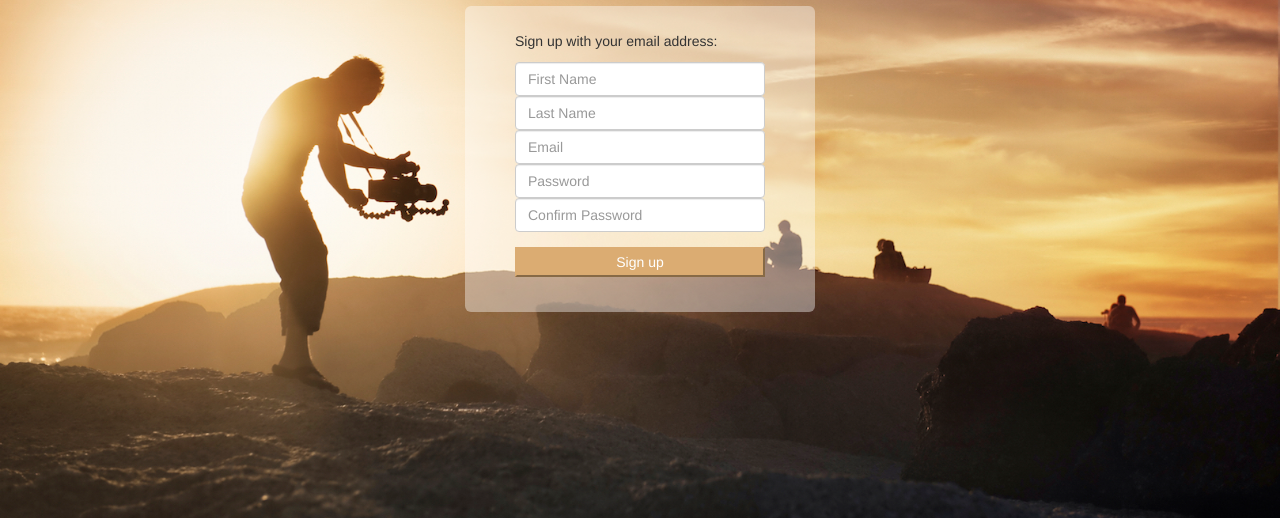
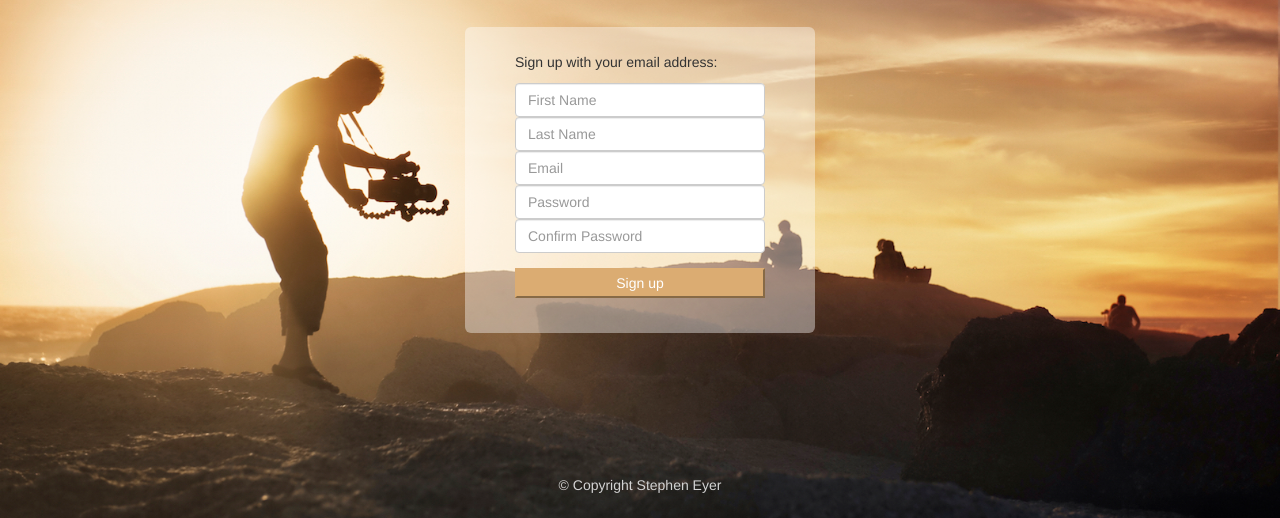
Before and after one commit to danly/Filmmakerly, a website: page views/home.html in a window 1280 px wide. Shown: the part 282-800 px from the top of the page. Drawn offline with nearby package versions, Linux system fonts and the light colour scheme.

Commit message:
added footer and stuff

```diff
--- a/public/css/home.css
+++ b/public/css/home.css
@@ -46,6 +46,7 @@ body#signup-body {
   margin: 0 auto;
 
 }
+
 
 .registration-panel {
   position: relative;
--- a/public/css/logo.css
+++ b/public/css/logo.css
@@ -4,3 +4,17 @@
     left: 35px;
     top: 30px;
 }
+
+/*-----------------------------------------*/
+
+.footer {
+  position: absolute;
+  width: 500px;
+  height: 50px;
+  bottom: 0px;
+}
+
+.footer .copyright{
+  text-align: center;
+  color: lightgray;
+}
--- a/views/home.html
+++ b/views/home.html
@@ -31,11 +31,15 @@
 
 <body id="signup-body">
 
+
+    <!-- modular siteLogo -->
+    <div class='siteLogo'>
+        <a href="/" title="Return to the homepage" id="logo">
+        <img src="images/filmmakerly_logo_200.png" alt="Filmmakerly logo" /></a>
+    </div>
+
+
     <div class='header'>
-        <div class='siteLogo'>
-            <a href="/" title="Return to the homepage" id="logo">
-            <img src="images/filmmakerly_logo_200.png" alt="Filmmakerly logo" /></a>
-        </div>
 
         <div class='login'>
             <button class='loginButton' id="nav-login-button" onclick="location.href='/login'">Login</button>
@@ -76,6 +80,15 @@
                     </div>
                 </div>
             </div>
+
+
+<!-- modular footer -->
+<div class='footer'>
+    <h5 class='copyright'>&copy Copyright Stephen Eyer</h6>
+</div>
+
+
+
 </body>
 
 </html>
```
